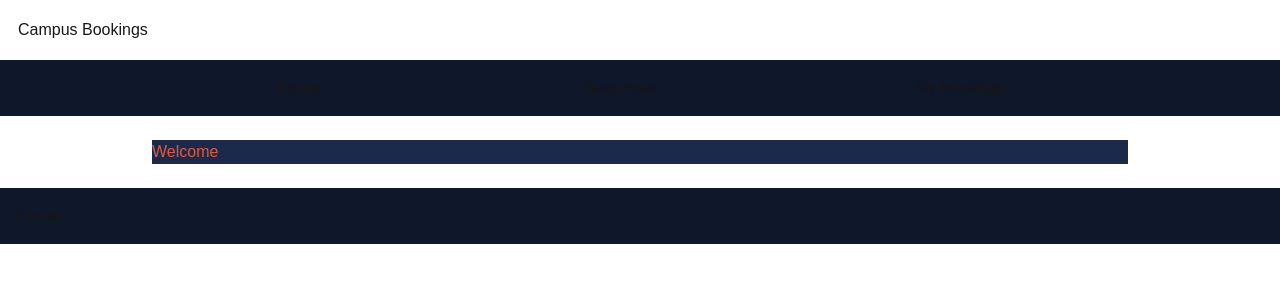
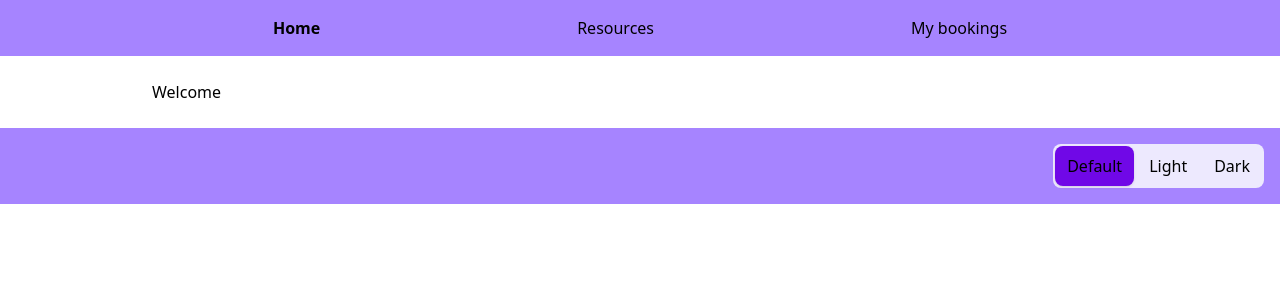
Before and after one commit to ArithmeticLogic/campus-bookings, a Next.js app: page / in a window 1280 px wide. Shown: the top 300 px of the page. Built offline with nearby package versions, Linux system fonts and the light colour scheme.

Commit message:
feat(theme toggle): added a component to toggle the theme between system default, light, and dark.

```diff
--- /dev/null
+++ b/app/_components/theme-toggle.tsx
@@ -0,0 +1,86 @@
+"use client";
+
+import { useEffect, useState } from "react";
+
+// Union type, | means or
+type Theme = "default" | "light" | "dark";
+
+export default function ThemeToggle() {
+  const [theme, setTheme] = useState<Theme>("default");
+
+  useEffect(() => {
+    const savedTheme = localStorage.theme as Theme | null;
+    // ??, returns the right hand if the left hand is null or undefined
+    const currentTheme = savedTheme ?? "default";
+
+    // eslint-disable-next-line react-hooks/set-state-in-effect
+    setTheme(currentTheme);
+    // eslint-disable-next-line react-hooks/immutability
+    applyTheme(currentTheme);
+  }, []);
+
+  function applyTheme(theme: Theme) {
+    const isDark =
+      theme === "default"
+        ? window.matchMedia("(prefers-color-scheme: dark)").matches
+        : theme === "dark";
+
+    document.documentElement.classList.toggle("dark", isDark);
+  }
+
+  function toggleTheme(theme: Theme) {
+    setTheme(theme);
+    applyTheme(theme);
+
+    // eslint-disable-next-line @typescript-eslint/no-unused-expressions
+    theme === "default"
+      ? localStorage.removeItem("theme")
+      : localStorage.setItem("theme", theme);
+  }
+
+  return (
+    <div className="inline-flex gap-0.75 rounded-lg bg-violet-100 dark:bg-violet-800 p-0.5">
+      <button
+        onClick={() => toggleTheme("default")}
+        aria-label="Use system default theme"
+        aria-pressed={theme === "default"}
+        className={`px-3 py-2 rounded-lg transition-colors duration-300
+          ${
+            theme === "default"
+              ? "bg-violet-700 shadow-sm"
+              : "bg-transparent hover:bg-violet-200 dark:text-violet-200 dark:hover:bg-violet-700"
+          }`}
+      >
+        Default
+      </button>
+
+      <button
+        onClick={() => toggleTheme("light")}
+        aria-label="Use light mode"
+        aria-pressed={theme === "light"}
+        className={`px-3 py-2 rounded-lg transition-colors duration-300
+          ${
+            theme === "light"
+              ? "bg-violet-700 shadow-sm"
+              : "bg-transparent hover:bg-violet-200 dark:text-violet-200 dark:hover:bg-violet-700"
+          }`}
+      >
+        Light
+      </button>
+
+      <button
+        onClick={() => toggleTheme("dark")}
+        aria-label="Use dark mode"
+        aria-pressed={theme === "dark"}
+        className={`px-3 py-2 rounded-lg transition-colors duration-300
+          ${
+            theme === "dark"
+              ? "bg-violet-700 shadow-sm"
+              : "bg-transparent hover:bg-violet-200 dark:text-violet-200 dark:hover:bg-violet-700"
+          }`}
+      >
+        Dark
+      </button>
+    </div>
+  );
+}
--- a/app/globals.css
+++ b/app/globals.css
@@ -1,13 +1,29 @@
 @import "tailwindcss";
 
+/* Dark mode toggle */
+@custom-variant dark (&:where(.dark, .dark *));
+
+/* Removed all default css in replacement for tailwind
+
+/* Default light colors
 :root {
   --background: #ffffff;
-  --foreground: #171717;
+  --foreground: #000000;
 }
 
 @theme {
-  --color-brand: #1B2A4A; /* bg-brand */
-  --color-accent: #E8573A; /* text-accent or border-accent */
+  --color-brand: var(--color-violet-950);
+  --color-accent: var(--color-white);
+
+  /* Modern css, does not require .dark
+  --color-brand: light-dark(var(--color-violet-400), var(--color-violet-950));
+}
+
+@layer theme {
+  .dark {
+    --color-brand: var(--color-violet-50);
+    --color-accent: var(--color-black);
+  }
 }
 
 @theme inline {
@@ -17,10 +33,11 @@
   --font-mono: var(--font-geist-mono);
 }
 
+/* Default dark colors
 @media (prefers-color-scheme: dark) {
   :root {
-    --background: #0a0a0a;
-    --foreground: #ededed;
+    --background: #000000;
+    --foreground: #ffffff;
   }
 }
 
@@ -29,3 +46,4 @@
   color: var(--foreground);
   font-family: Arial, Helvetica, sans-serif;
 }
+*/
--- a/app/layout.tsx
+++ b/app/layout.tsx
@@ -1,30 +1,34 @@
-import './globals.css'
-import NavLinks from '@/app/_components/nav-links'
+import "./globals.css";
+import NavLinks from "@/app/_components/nav-links";
 import type { Metadata } from "next";
+import ThemeToggle from "./_components/theme-toggle";
 
 export const metadata: Metadata = {
   title: {
-        template: '%s · Campus Bookings',
-        default: 'Campus Bookings',
+    template: "%s · Campus Bookings",
+    default: "Campus Bookings",
   },
-}
+};
 
-export default function RootLayout({ children }: LayoutProps<'/'>) {
+export default function RootLayout({ children }: LayoutProps<"/">) {
   return (
     <html lang="en">
-      <body>
-      <h1 className='p-4.5'>Campus Bookings</h1>
-
-      <nav className='flex items-center justify-evenly bg-slate-900 p-4' aria-label="Main">
+      <body className="text-black dark:text-white bg-white dark:bg-black">
+        <nav
+          className="flex items-center justify-evenly p-4 bg-violet-400 dark:bg-violet-950 text-black dark:text-white"
+          aria-label="Main"
+        >
           <NavLinks />
         </nav>
 
-      <main className='max-w-5xl mx-auto p-6 wrapper on'>
-          {children}
-      </main>
+        <main className="max-w-5xl mx-auto p-6 wrapper on">{children}</main>
 
-      <footer className='flex items-start bg-slate-900 p-4'>Footer</footer>
+        <footer className="flex items-center p-4 bg-violet-400 dark:bg-violet-950 text-black dark:text-white">
+          <div className="ml-auto">
+            <ThemeToggle />
+          </div>
+        </footer>
       </body>
     </html>
-  )
+  );
 }
```
Lines whose indentation alone changed are shown as unchanged.
